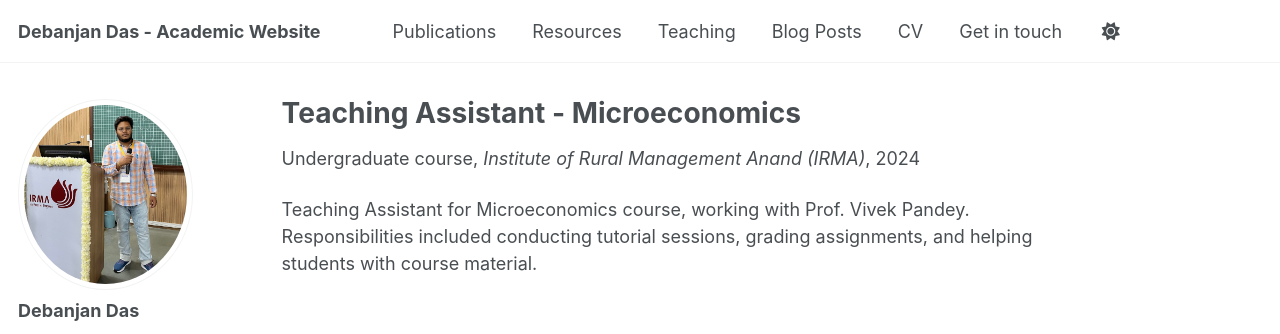
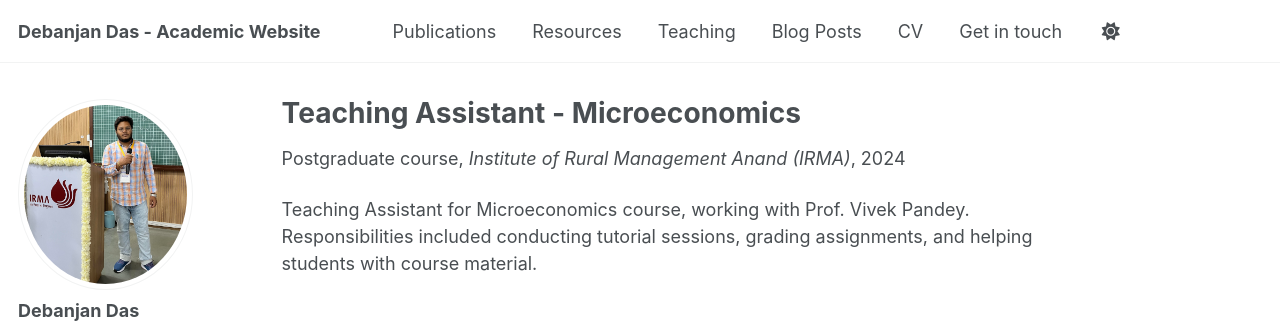
Before and after one commit to Debanjan-econpolicy/debanjan-econpolicy.github.io, a Jekyll site: the page built from _teaching/2024-01-microeconomics.md, in a window 1280 px wide and 964 px high. Shown: the top 334 px of the window. Built offline with Jekyll 4.4.1, drawn with Linux system fonts in a browser that asks for light colours.

Commit message:
Teaching: Microeconomics is Postgraduate; date 2024-08-02

```diff
--- a/_teaching/2024-01-microeconomics.md
+++ b/_teaching/2024-01-microeconomics.md
@@ -1,10 +1,10 @@
 ---
 title: "Teaching Assistant - Microeconomics"
 collection: teaching
-type: "Undergraduate course"
+type: "Postgraduate course"
 permalink: /teaching/2024-microeconomics
 venue: "Institute of Rural Management Anand (IRMA)"
-date: 2024-01-01
+date: 2024-08-02
 location: "Gujarat, India"
 ---
 
```
